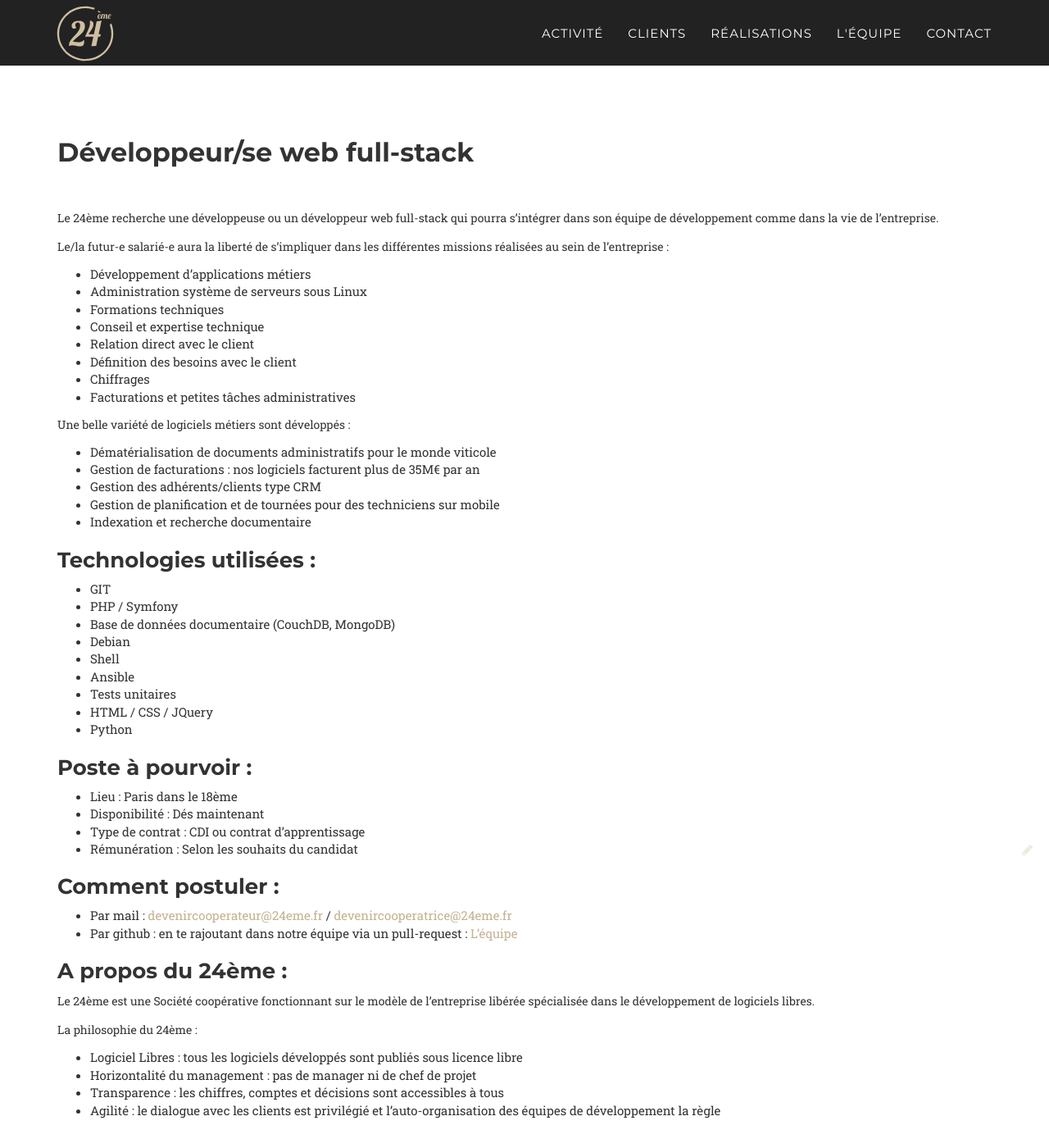
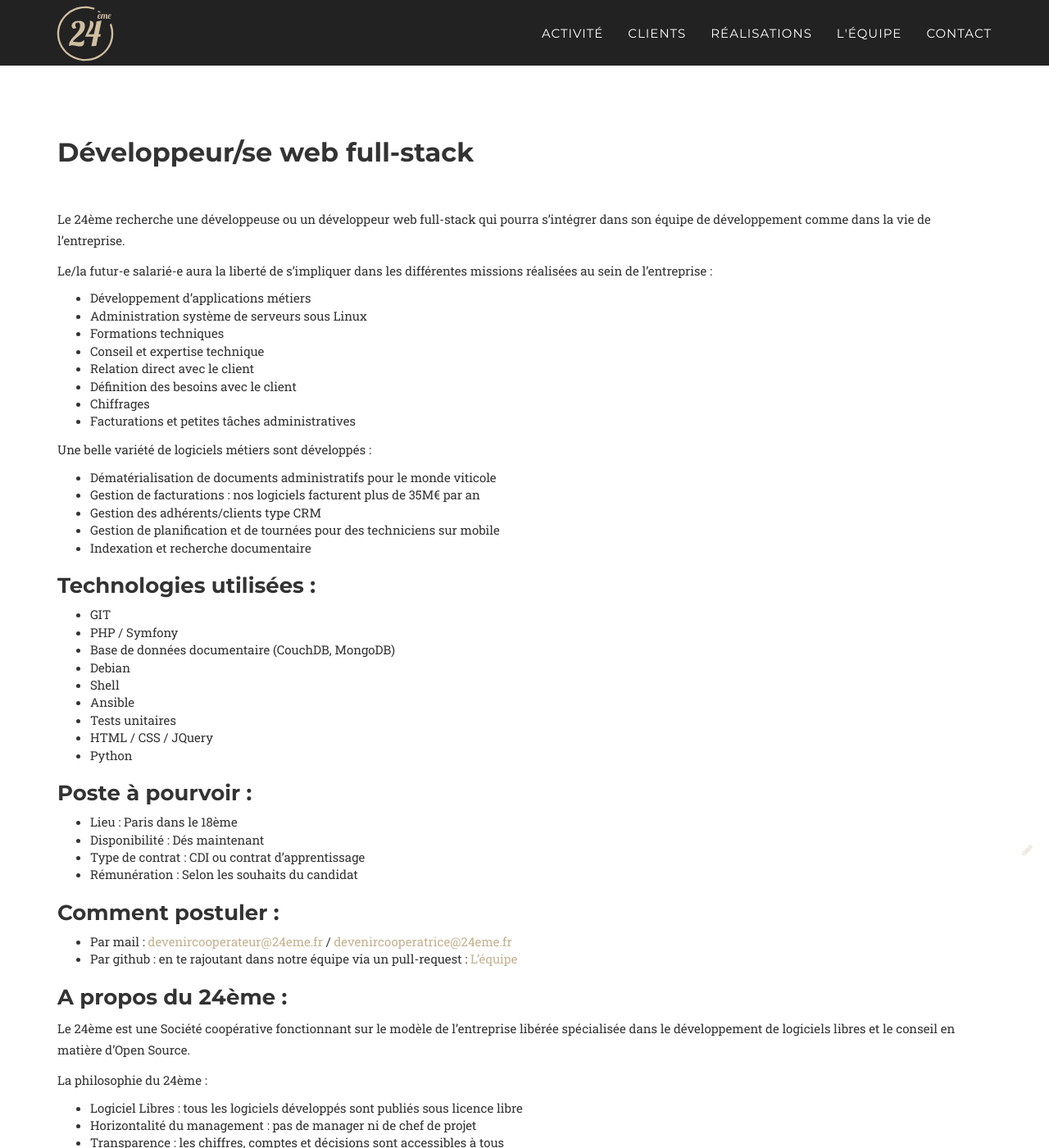
Before and after one commit to Arnaud75/24eme.fr, a Jekyll site: the page built from devenir-cooperateur.md, in a window 1280 px wide and 1400 px high, scrolled down 333 px. Shown: the whole window at 82% size. Built offline with Jekyll 4.4.1, drawn with Linux system fonts in a browser that asks for light colours; some web fonts are replaced; our own code applies the rules of GitHub Pages for plain Markdown files.

Commit message:
Uniformisation font-size

```diff
--- a/_includes/css/agency.css
+++ b/_includes/css/agency.css
@@ -19,7 +19,7 @@
 }
 
 p {
-    font-size: 14px;
+    font-size: 15px;
     line-height: 1.75;
 }
 
--- a/devenir-cooperateur.md
+++ b/devenir-cooperateur.md
@@ -51,7 +51,7 @@
 
 ### A propos du 24ème :
 
-Le 24ème est une Société coopérative fonctionnant sur le modèle de l'entreprise libérée spécialisée dans le développement de logiciels libres.
+Le 24ème est une Société coopérative fonctionnant sur le modèle de l'entreprise libérée spécialisée dans le développement de logiciels libres et le conseil en matière d'Open Source.
 
 La philosophie du 24ème :
 
```
